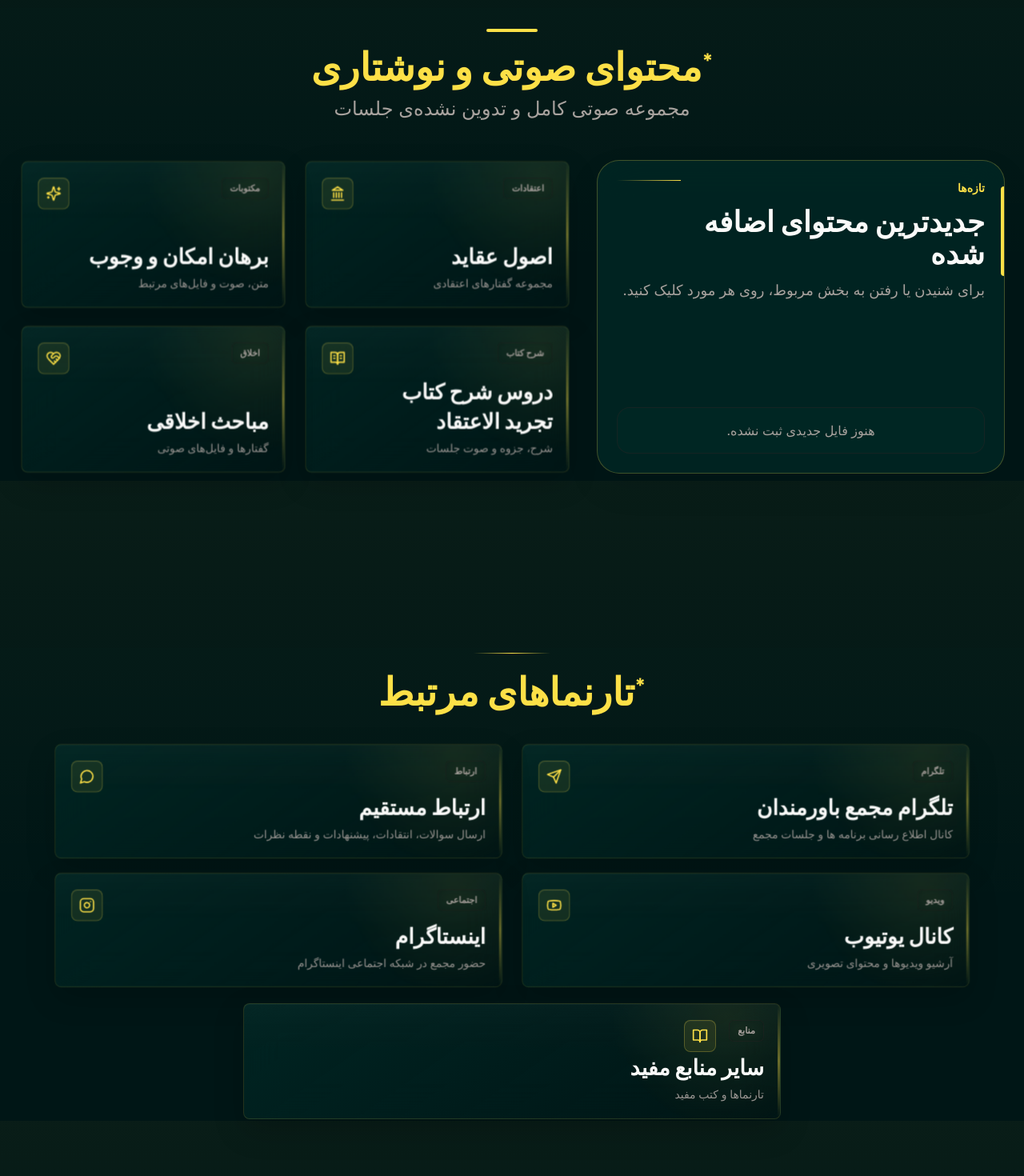
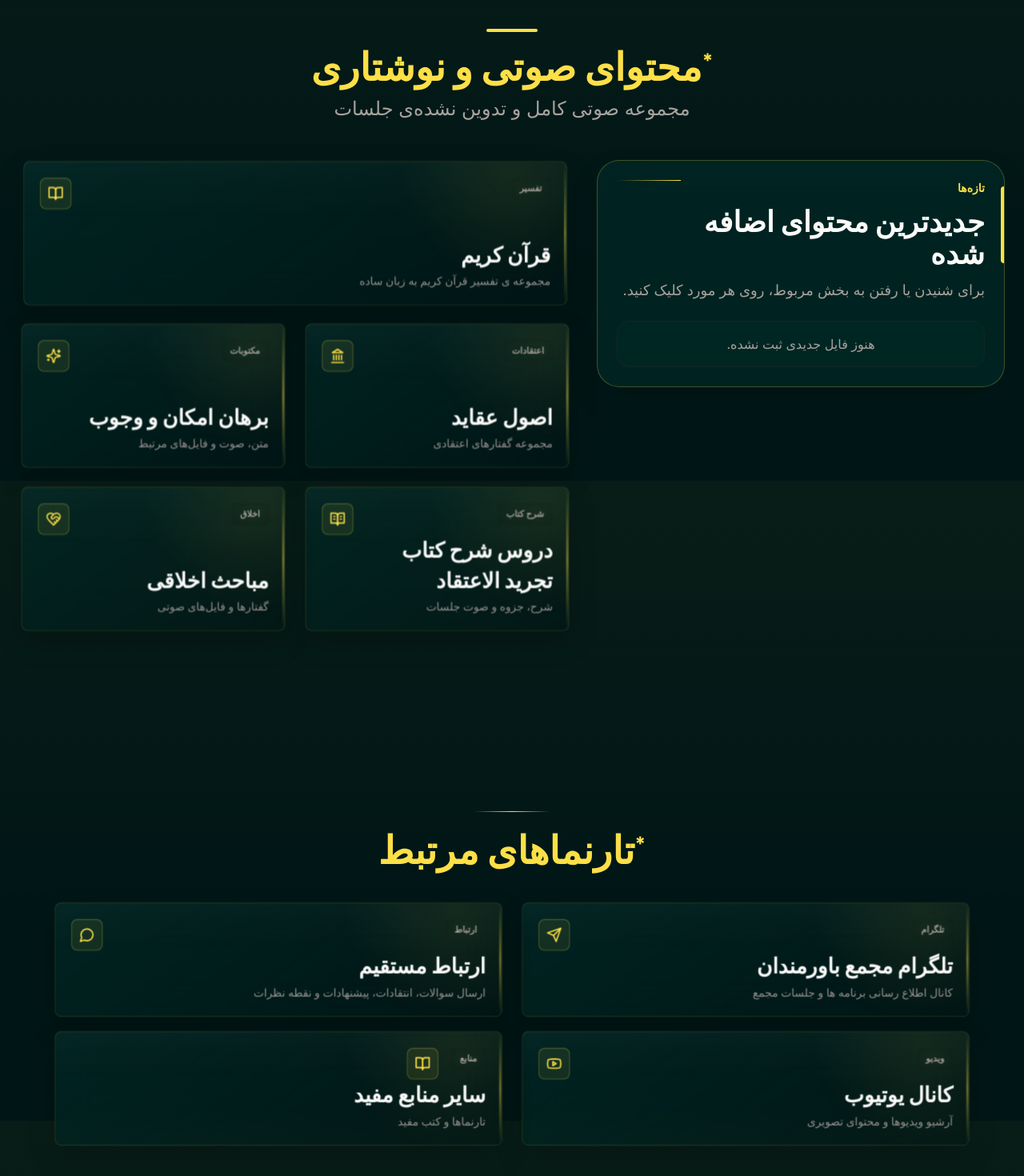
Before and after one commit to mah404/bavarmandan, a Next.js app: page / in a window 1280 px wide. Shown: the part 999-2469 px from the top of the page at 80% size. Built offline with nearby package versions, Linux system fonts and the light colour scheme.

Commit message:
new style

```diff
--- /dev/null
+++ b/components/layout/sections/BenefitTafsir.tsx
@@ -0,0 +1,52 @@
+"use client";
+
+import { useState } from "react";
+import { BookOpen } from "lucide-react";
+import { Card } from "@/components/ui/card";
+import {
+  Sheet,
+  SheetContent,
+  SheetDescription,
+  SheetHeader,
+  SheetTitle,
+} from "@/components/ui/sheet";
+import { HoverLift } from "./reveal";
+
+export const BenefitTafsir = () => {
+  const [open, setOpen] = useState(false);
+
+  return (
+    <>
+      <HoverLift className="h-full">
+        <Card
+          onClick={() => setOpen(true)}
+          className="service-tile group flex h-full min-h-[168px] cursor-pointer flex-col justify-between"
+        >
+          <div className="service-tile-header">
+            <span className="service-tile-kicker">تفسیر</span>
+            <span className="service-tile-mark" aria-hidden="true">
+              <BookOpen className="size-5" />
+            </span>
+          </div>
+          <div className="service-tile-copy">
+            <h3>قرآن کریم</h3>
+            <p>مجموعه ی تفسیر قرآن کریم به زبان ساده</p>
+          </div>
+        </Card>
+      </HoverLift>
+
+      <Sheet open={open} onOpenChange={setOpen}>
+        <SheetContent className="h-dvh overflow-y-auto">
+          <SheetHeader>
+            <SheetTitle>تفسیر قرآن</SheetTitle>
+            <SheetDescription className="mb-4"></SheetDescription>
+          </SheetHeader>
+
+          <p className="mt-8 text-center text-lg font-semibold text-muted-foreground">
+            به زودی
+          </p>
+        </SheetContent>
+      </Sheet>
+    </>
+  );
+};
--- a/components/layout/sections/benefits.tsx
+++ b/components/layout/sections/benefits.tsx
@@ -1,5 +1,6 @@
 import { BenefitAkhlaq } from "./BenefitAkhlaq ";
 import { BenefitMaktobat } from "./BenefitMaktobat";
+import { BenefitTafsir } from "./BenefitTafsir";
 import { BenefitTajrid } from "./BenefitTajrid ";
 import { BenefitsCard } from "./BenefitsCard";
 import { FeaturesSection } from "./features";
@@ -23,7 +24,7 @@ export const BenefitsSection = () => {
           </p>
         </div>
 
-        <div className="grid items-stretch gap-8 lg:grid-cols-[0.85fr_1.15fr]">
+        <div className="grid items-start gap-8 lg:grid-cols-[0.85fr_1.15fr]">
           <div className="order-2 lg:order-1">
             <FeaturesSection />
           </div>
@@ -32,6 +33,9 @@ export const BenefitsSection = () => {
             className="order-1 grid auto-rows-fr gap-5 sm:grid-cols-2 lg:order-2"
             dir="rtl"
           >
+            <MotionItem className="h-full sm:col-span-2">
+              <BenefitTafsir />
+            </MotionItem>
             <MotionItem className="h-full">
               <BenefitAkhlaq />
             </MotionItem>
--- a/components/layout/sections/features.tsx
+++ b/components/layout/sections/features.tsx
@@ -13,7 +13,7 @@ const featureMeta = {
 
 export const FeaturesSection = () => {
   const { catalog, load } = useAudioCatalog();
-  const latest5 = getLatestAudios(catalog, 3);
+  const latest5 = getLatestAudios(catalog, 5);
   const { play } = useAudioPlayer();
   const { goTo } = useSheetNav();
 
@@ -22,12 +22,12 @@ export const FeaturesSection = () => {
   }, [load]);
 
   return (
-    <section id="features" className="h-full w-full">
+    <section id="features" className="w-full">
       <div
-        className="relative flex h-full min-h-[392px] flex-col justify-between overflow-hidden rounded-[1.75rem] border border-primary/25 bg-card/45 p-6 text-right shadow-[0_18px_44px_rgba(0,0,0,0.08)] backdrop-blur-xl transition duration-300 hover:border-primary/45 dark:bg-card/70"
+        className="relative flex flex-col overflow-hidden rounded-[1.75rem] border border-primary/25 bg-card/45 p-5 text-right shadow-[0_18px_44px_rgba(0,0,0,0.08)] backdrop-blur-xl transition duration-300 hover:border-primary/45 sm:p-6 dark:bg-card/70"
         dir="rtl"
       >
-        <div className="absolute right-0 top-8 h-28 w-1 rounded-l-full bg-primary" />
+        <div className="absolute right-0 top-8 h-24 w-1 rounded-l-full bg-primary" />
         <div className="absolute left-6 top-6 h-px w-20 bg-gradient-to-l from-primary to-transparent" />
 
         <div className="relative z-10">
@@ -40,7 +40,7 @@ export const FeaturesSection = () => {
           </p>
         </div>
 
-        <div className="relative z-10 mt-8">
+        <div className="relative z-10 mt-6">
           {latest5.length === 0 ? (
             <p className="rounded-2xl border border-secondary/50 bg-card/60 p-4 text-center text-base text-muted-foreground">
               هنوز فایل جدیدی ثبت نشده.
@@ -75,10 +75,10 @@ export const FeaturesSection = () => {
                         description: audio.description,
                       });
                     }}
-                    className="group flex w-full items-center justify-between gap-4 rounded-2xl border border-secondary/40 bg-background/25 px-4 py-3 text-right shadow-sm backdrop-blur transition duration-300 hover:-translate-y-0.5 hover:border-primary/40 hover:bg-card/70 dark:bg-background/20"
+                    className="group flex w-full items-center justify-between gap-2 rounded-2xl border border-secondary/40 bg-background/25 px-3 py-3 text-right shadow-sm backdrop-blur transition duration-300 hover:-translate-y-0.5 hover:border-primary/40 hover:bg-card/70 sm:gap-4 sm:px-4 dark:bg-background/20"
                   >
-                    <span className="h-px w-8 shrink-0 bg-primary/70 transition duration-300 group-hover:w-12" />
-                    <span className="block flex-1 text-xl font-bold leading-9 text-primary transition group-hover:text-foreground md:text-2xl">
+                    <span className="hidden h-px w-8 shrink-0 bg-primary/70 transition duration-300 group-hover:w-12 sm:block" />
+                    <span className="block min-w-0 flex-1 text-base font-bold leading-8 text-primary transition group-hover:text-foreground sm:text-xl md:text-2xl">
                       {audio.description?.trim() ?? audio.title}
                     </span>
                   </button>
--- a/components/layout/sections/footer.tsx
+++ b/components/layout/sections/footer.tsx
@@ -19,7 +19,7 @@ const socialLinks = [
   },
   {
     label: "ویراستی",
-    href: "https://virasty.com/bavarmandan",
+    href: "https://virasty.com/bavarmandan110",
     icon: "/virasty.png",
     alt: "virasty",
   },
--- a/components/layout/sections/services.tsx
+++ b/components/layout/sections/services.tsx
@@ -2,7 +2,6 @@ import Link from "next/link";
 import type { LucideIcon } from "lucide-react";
 import {
   BookOpen,
-  Instagram,
   MessageCircle,
   Send,
   Youtube,
@@ -45,13 +44,6 @@ const serviceList: ServiceProps[] = [
     icon: Youtube,
     label: "ویدیو",
   },
-  {
-    title: "اینستاگرام",
-    description: "حضور مجمع در شبکه اجتماعی اینستاگرام",
-    link: "https://www.instagram.com/bavarmandan110/",
-    icon: Instagram,
-    label: "اجتماعی",
-  },
 ];
 
 export const ServicesSection = () => {
@@ -92,10 +84,7 @@ export const ServicesSection = () => {
               </HoverLift>
             </MotionItem>
           ))}
-        </MotionList>
-
-        <div className="mt-5 flex justify-center">
-          <MotionItem className="h-full w-full lg:max-w-2xl">
+          <MotionItem className="h-full">
             <Popover>
               <PopoverTrigger asChild>
                 <button
@@ -183,7 +172,7 @@ export const ServicesSection = () => {
               </PopoverContent>
             </Popover>
           </MotionItem>
-        </div>
+        </MotionList>
       </Reveal>
     </section>
   );
```
